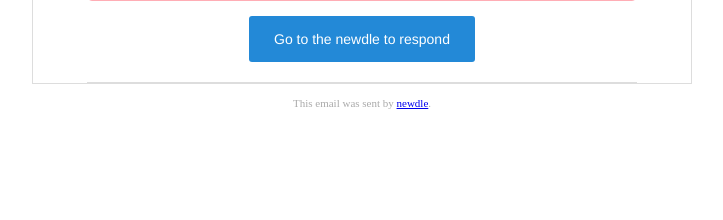
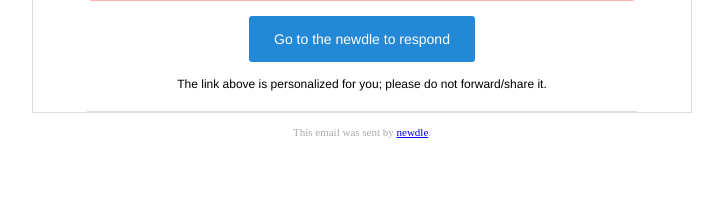
Before and after one commit to indico/newdle, a Flask app: template newdle/templates/invitation_email.html in a window 1280 px wide. Shown: the part 301-521 px from the top of the page, without its empty margins (278-1001 px from the left). Run offline with Flask 2, Linux system fonts and the light colour scheme; the template is opened without the code that fills it, so the values that code supplies are empty; parts of the project's set-up code (start-up, migrations or seed data) failed here and were passed over.

Commit message:
Add message about private invitation link

```diff
--- a/newdle/templates/invitation_email.html
+++ b/newdle/templates/invitation_email.html
@@ -21,4 +21,7 @@
       Go to the newdle to respond
     </a>
   </p>
+  <p style="margin-top: 30px; font-size: 12px;">
+    The link above is personalized for you; please do not forward/share it.
+  </p>
 {% endblock %}
```
